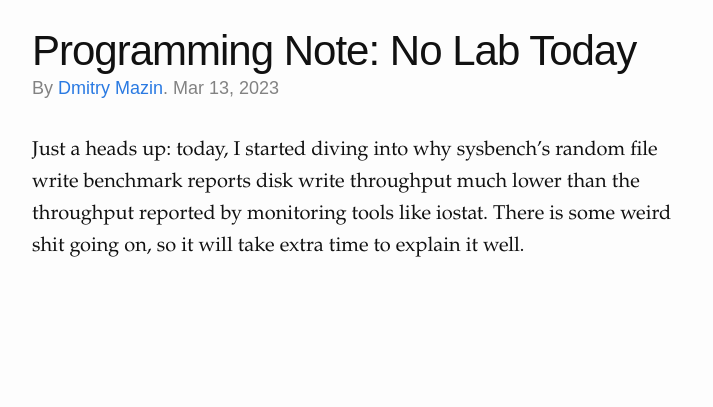
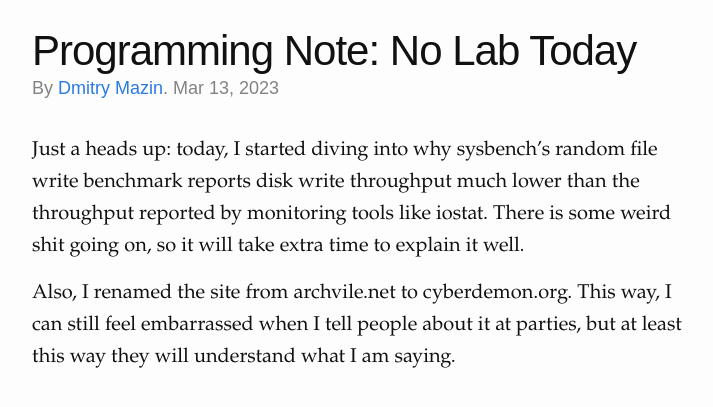
Before and after one commit to dmazin/dmazin.github.io, a Jekyll site: the page built from _posts/2023-03-13-no-lab-today.md, in a window 1280 px wide. Shown: the top 407 px of the page, without its empty margins (238-951 px from the left). Built offline with Jekyll 4.4.1, drawn with Linux system fonts in a browser that asks for light colours.

Commit message:
add thing about blog name

```diff
--- a/_posts/2023-03-13-no-lab-today.md
+++ b/_posts/2023-03-13-no-lab-today.md
@@ -6,3 +6,5 @@ date: 2023-03-13
 tags: labs
 ---
 Just a heads up: today, I started diving into why sysbench’s random file write benchmark reports disk write throughput much lower than the throughput reported by monitoring tools like iostat. There is some weird shit going on, so it will take extra time to explain it well.
+
+Also, I renamed the site from archvile.net to cyberdemon.org. This way, I can still feel embarrassed when I tell people about it at parties, but at least this way they will understand what I am saying.
```
